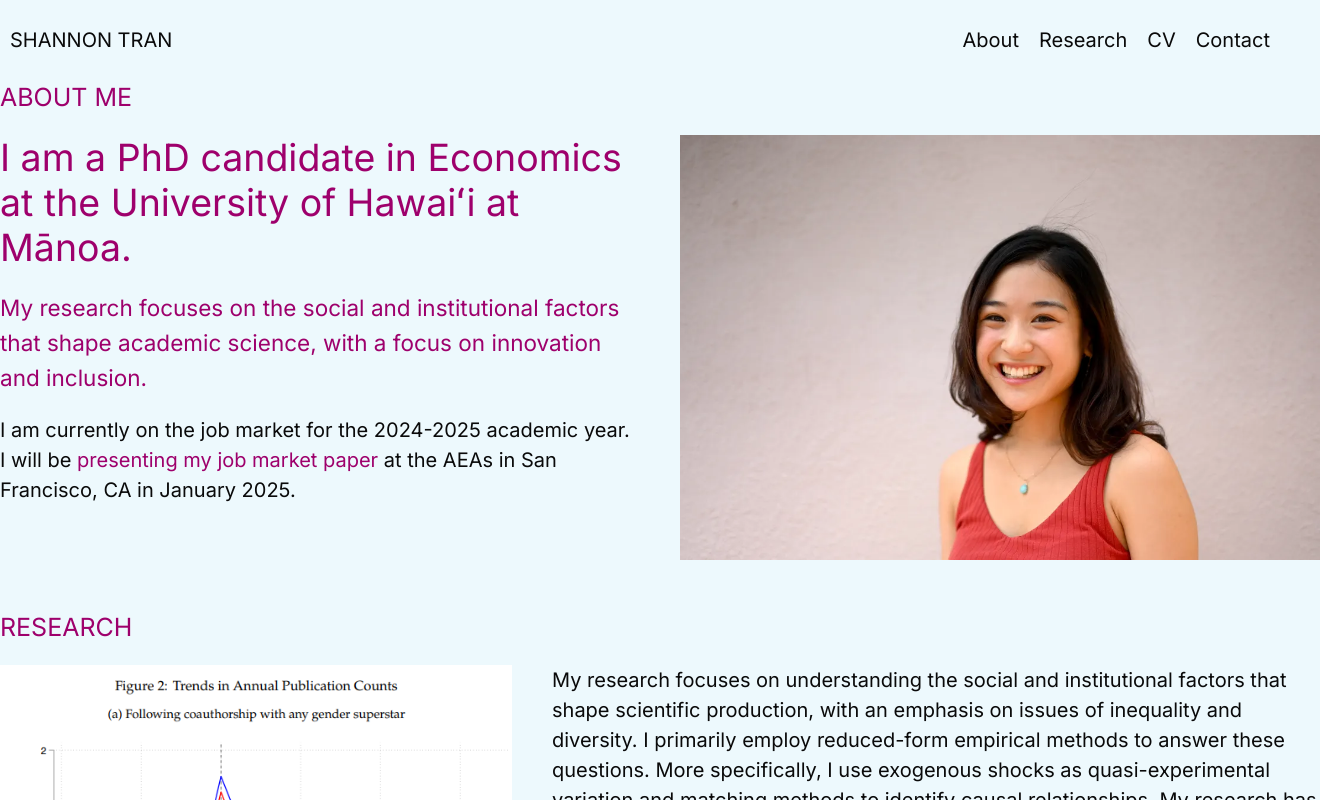
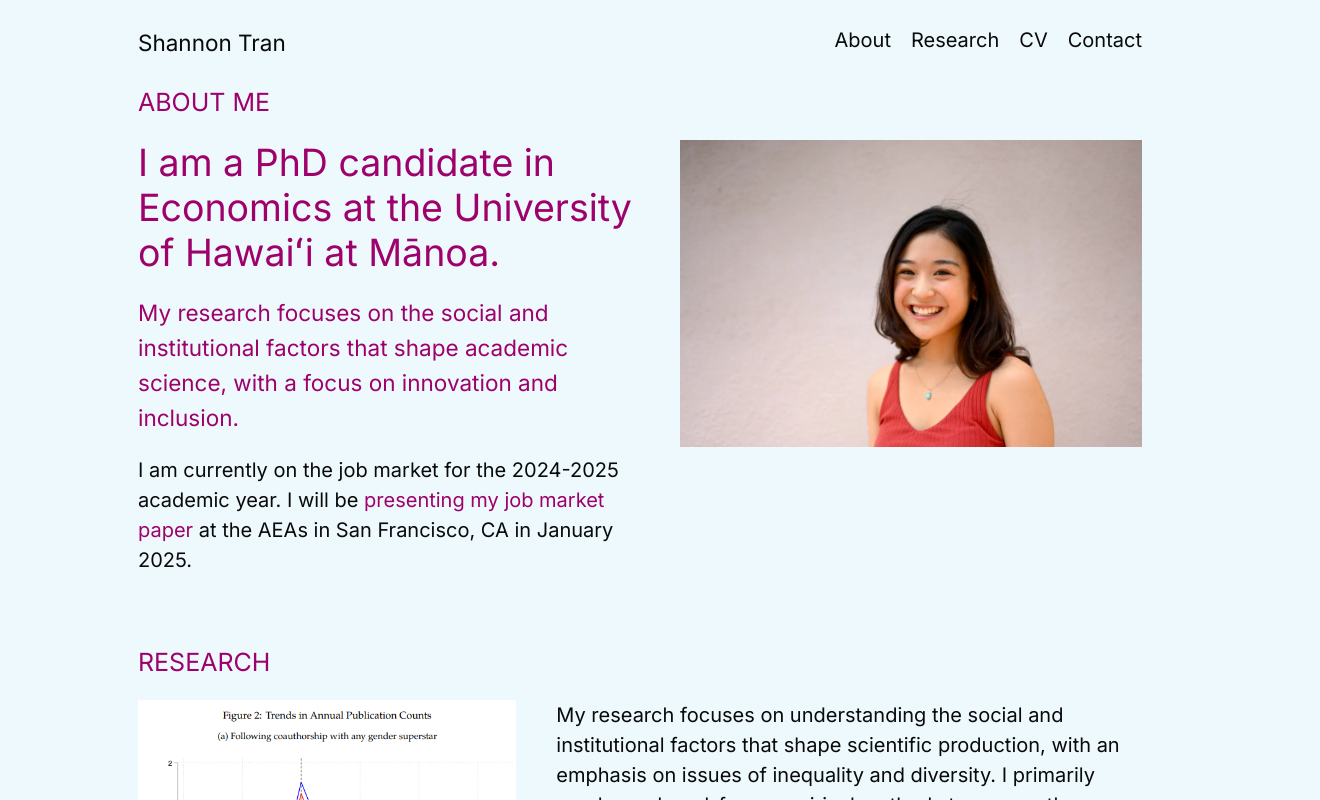
Before and after one commit to pillowfication/shantran, a Next.js app: page / in a window 1280 px wide. Shown: the top 800 px of the page, 1320 px wide, since content can reach past the window. Built offline with nearby package versions, Linux system fonts and the light colour scheme.

Commit message:
fix styles

```diff
--- a/src/app/(home)/layout.tsx
+++ b/src/app/(home)/layout.tsx
@@ -8,17 +8,19 @@ export const metadata: Metadata = {
 
 export default function HomeLayout ({ children }: Readonly<{ children: ReactNode }>) {
   return (
-    <div className='container mx-auto'>
+    <div className='container mx-auto xl:max-w-screen-lg'>
       <nav>
         <ul className='flex w-full [&>li]:inline-block [&>li]:px-2 [&>li]:py-5'>
-          <li className='flex-grow'>SHANNON TRAN</li>
+          <li className='flex-grow'>
+            <span className='hidden md:inline text-lg'>Shannon Tran</span>
+          </li>
           <li><a href='#about-me'>About</a></li>
           <li><a href='#research'>Research</a></li>
           <li><a href='/cv'>CV</a></li>
           <li><a href='#contact'>Contact</a></li>
         </ul>
       </nav>
-      <main className='mb-20'>
+      <main className='mb-20 px-2'>
         {children}
       </main>
     </div>
--- a/src/app/(home)/page.mdx
+++ b/src/app/(home)/page.mdx
@@ -3,8 +3,8 @@ import CollapsibleAbstract from './CollapsibleAbstract'
 
 # About Me
 
-<div className='grid grid-cols-[50%_50%] gap-8'>
-<div>
+<div className='flex flex-wrap gap-8'>
+<div className='w-full md:w-1/2'>
 <span className='text-primary text-3xl'>
 I am a PhD candidate in Economics at the University of Hawaiʻi at Mānoa.
 </span>
@@ -16,26 +16,26 @@ My research focuses on the social and institutional factors that shape academic
 I am currently on the job market for the 2024-2025 academic year. I will be [presenting my job market paper](https://www.aeaweb.org/conference/2025/preliminary/2057?q=eNo1jEEKgDAMBP-yZwU9ePEdfqDWUHKoLUlRpPTvpoi32d1hK5RUOZ3bkwlr_SNWzGgDvCsUkjyWMcCpJv9hIYlGu_AR-AzWHK5b87j0lSN93sV091_J2YplQmsvh7kjfQ) at the AEAs in San Francisco, CA in January 2025.
 </div>
 
-<div>
-<img src='/images/shantran.png' />
+<div className='basis-0 grow'>
+<img src='/images/shantran.png' className='mx-auto max-w-[90%] md:max-w-full' />
 </div>
 </div>
 
 # Research
 
-<div className='grid grid-cols-[40%_60%] gap-8'>
-<figure>
-<img src='/images/graph.png' />
-<figcaption className='text-center text-sm italic mt-2 px-2'>
-Junior economists matched on CEM criteria between 2000 and 2010.
-</figcaption>
-</figure>
-
-<div>
+<div className='flex flex-wrap gap-8'>
+<div className='w-full md:w-7/12'>
 My research focuses on understanding the social and institutional factors that shape scientific production, with an emphasis on issues of inequality and diversity. I primarily employ reduced-form empirical methods to answer these questions. More specifically, I use exogenous shocks as quasi-experimental variation and matching methods to identify causal relationships. My research has explored gender disparities in academia, the impact of social policies on scientific productivity, and the role of cultural factors in scientific development.
 
 My job market paper examines how gender influences the benefits of coauthorship with “superstar” economists on the publication outcomes of junior economists. I find that junior women benefit more from early coauthorship with female superstars compared to male superstars. I’ve also coauthored published papers exploring the factors influencing scientific production in developing countries, highlighting the impact of social trust, community engagement, and research evaluation systems.
 </div>
+
+<figure className='basis-0 grow md:order-first'>
+<img src='/images/graph.png' className='mx-auto max-w-[80%] md:max-w-full' />
+<figcaption className='text-center text-sm italic mt-4 px-2'>
+Junior economists matched on CEM criteria between 2000 and 2010.
+</figcaption>
+</figure>
 </div>
 
 # Job Market Paper
@@ -44,7 +44,7 @@ My job market paper examines how gender influences the benefits of coauthorship
 Star Secrets? Gender differences in the impact of superstar coauthorship in Economics
 </span>
 
-<span className='text-sm'>
+<span className='md:text-sm'>
 > Abstract: The field of economics grapples with a persistent gender gap, with the underrepresentation of women worsening at higher academic ranks (CSWEP, 2020). This paper investigates how gender shapes the benefits of collaboration with highly successful economists, or “superstars.” Specifically, I examine whether early coauthorship with a female superstar has a differential impact on the publication success of junior researchers compared to coauthorship with a male superstar. Using a difference-in-differences with a matched sample design, I find that junior women who coauthor with female superstars experience significantly better publication outcomes compared to those who coauthor with male superstars. In contrast, junior men appear to perform similarly regardless of the gender of their superstar coauthor. These findings suggest that female superstars may offer unique benefits to junior women that encourage publication success. These results highlight the importance of gender-specific factors in shaping success in economics and suggest that ongoing efforts for supporting women in economics should consider gender-specific approaches.
 </span>
 
@@ -56,13 +56,13 @@ Star Secrets? Gender differences in the impact of superstar coauthorship in Econ
 
 - “Ranking Researchers: Evidence from Indonesia” _(with John Lynham and Caroline Fry)_, **_Research Policy_**, 2023
 
-<CollapsibleAbstract buttonText='View Abstract' className='text-sm'>
+<CollapsibleAbstract buttonText='View Abstract' className='md:text-sm'>
 > In the span of three years, Indonesia went from being the second-worst to the top producer of scientific journal articles in Southeast Asia. We investigate whether a transparent system of ranking every single researcher in the country based on publications and citations (SINTA) contributed to this turnaround. Using panel data from over 200,000 Indonesian researchers (and comparing to researchers from Thailand and the Philippines), we show that the implementation of SINTA coincides with changes in the production of publications by Indonesian researchers consistent with the weights used in the ranking formula. Although we see modest improvements in publication rates in top-ranked journals, 62% of the observed increase in total publications is from conference proceedings. Because SINTA was launched around the same time as other policies that focused on increasing publications, isolating the precise impact of SINTA remains challenging. Nevertheless, after accounting for such policies, our results imply that a ranking and evaluation system for researchers can contribute to overall improvements in scientific capacity in low- and middle-income countries.
 </CollapsibleAbstract>
 
 - “The Price of Mistrust: The impact of a medical ethics scandal on scientific capacity in sub-Saharan Africa” _(with Caroline Fry)_, **_Industry and Innovation_**, 2024
 
-<CollapsibleAbstract buttonText='View Abstract' className='text-sm'>
+<CollapsibleAbstract buttonText='View Abstract' className='md:text-sm'>
 > This study investigates how negative news alleging ethical misconduct in clinical trials can hinder scientific development in emerging economies. We examine a 2000 exposé surrounding a clinical trial conducted in Northern Nigeria, leading to decades of community mistrust in foreign pharmaceutical companies. By comparing scientific output of researchers in affected and less affected regions, we find a significant decline in publication growth, particularly for medical researchers. An exploration of the mechanisms suggests that eroded community support and participation in research and reduced international collaboration contributed to this slowdown. This study highlights the importance of the science-community relationship in fostering scientific development. Our findings imply that a ‘social license to operate’ grounded in community trust is essential for scientific progress, and that future research on the determinants of scientific capacity in developing countries should consider community attitudes and involvement.
 </CollapsibleAbstract>
 
@@ -70,19 +70,19 @@ Star Secrets? Gender differences in the impact of superstar coauthorship in Econ
 
 - “Star Secrets? Gender differences in the impact of superstar coauthorship in Economics”
 
-<CollapsibleAbstract buttonText='View Abstract' className='text-sm'>
+<CollapsibleAbstract buttonText='View Abstract' className='md:text-sm'>
 > The field of economics grapples with a persistent gender gap, with the underrepresentation of women worsening at higher academic ranks (CSWEP, 2020). This paper investigates how gender shapes the benefits of collaboration with highly successful economists, or “superstars.” Specifically, I examine whether early coauthorship with a female superstar has a differential impact on the publication success of junior researchers compared to coauthorship with a male superstar. Using a difference-in-differences with a matched sample design, I find that junior women who coauthor with female superstars experience significantly better publication outcomes compared to those who coauthor with male superstars. In contrast, junior men appear to perform similarly regardless of the gender of their superstar coauthor. These findings suggest that female superstars may offer unique benefits to junior women that encourage publication success. These results highlight the importance of gender-specific factors in shaping success in economics and suggest that ongoing efforts for supporting women in economics should consider gender-specific approaches.
 </CollapsibleAbstract>
 
 - “Food for Thought: Can College Pantries Nourish Academic Success?”
 
-<CollapsibleAbstract buttonText='View Abstract' className='text-sm'>
+<CollapsibleAbstract buttonText='View Abstract' className='md:text-sm'>
 > Rising tuition and living expenses have intensified food insecurity among college students, prompting a surge in campus food pantries. This study investigates the impact of these pantries on student success. Using institutional-level panel data, I examine the relationship between pantry establishment and student retention rates. Additionally, an individual-level analysis using instrumental variables will assess the impact of pantry access on student academic performance. By filling this research gap, this study contributes to understanding the efficacy of campus food pantries in addressing student needs and improving academic outcomes.
 </CollapsibleAbstract>
 
 # CV
 
-<div className='grid grid-cols-[60%_40%] gap-8 items-center'>
+<div className='flex gap-8 items-center'>
 <div>
 <div className='text-2xl'>
 Interested in my background and experience?
@@ -91,8 +91,8 @@ Interested in my background and experience?
 </div>
 </div>
 
-<div>
-<img src='/images/ellipsis.jpg' className='max-h-[10rem] m-auto' />
+<div className='hidden md:block'>
+<img src='/images/ellipsis.jpg' className='max-h-[10rem] mx-auto' />
 </div>
 </div>
 
--- a/src/app/globals.css
+++ b/src/app/globals.css
@@ -1,10 +1,6 @@
 @tailwind base;
 @tailwind components;
 @tailwind utilities;
-
-html, body {
-  font-size: 20px;
-}
 
 @layer base {
   :root {
@@ -70,3 +66,13 @@ html, body {
     @apply bg-background text-foreground;
   }
 }
+
+html, body {
+  font-size: 16px;
+  @screen md {
+    font-size: 18px;
+  }
+  @screen lg {
+    font-size: 20px;
+  }
+}
```
